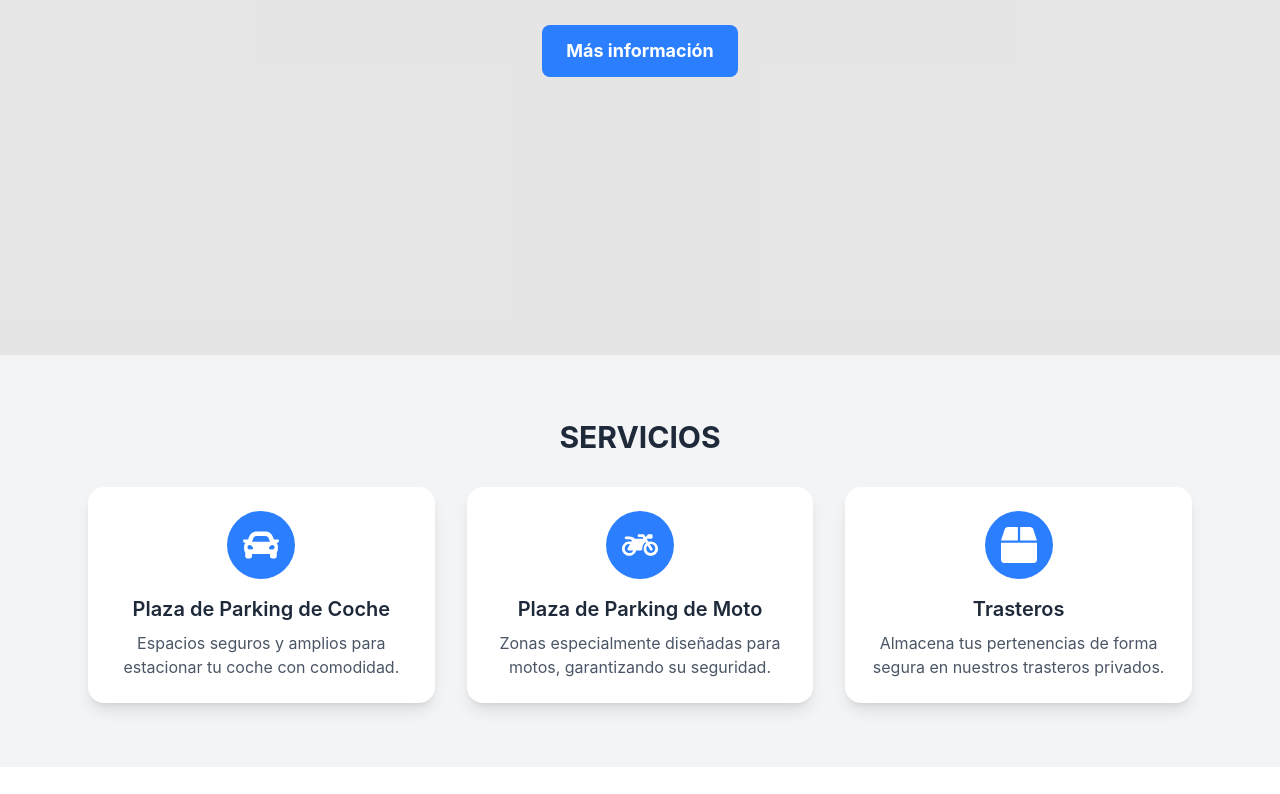
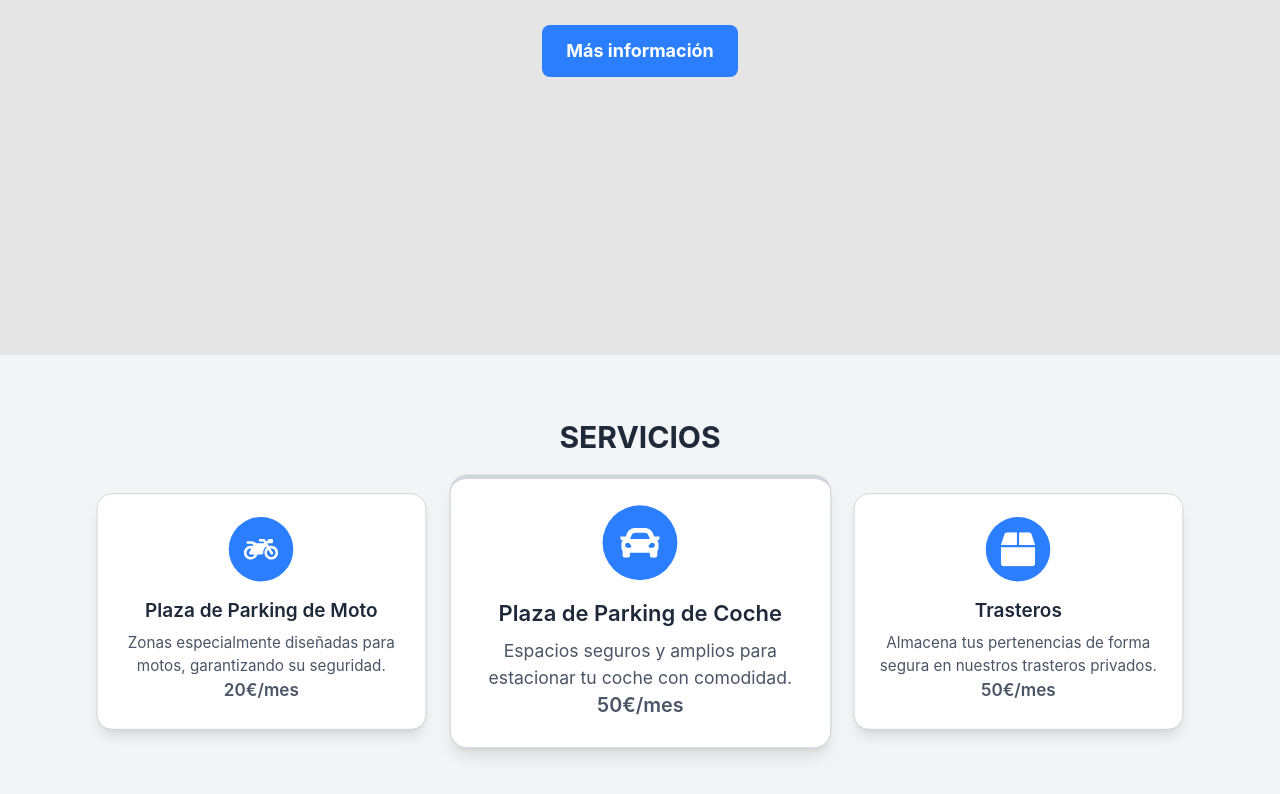
Before and after one commit to Danielnvrrt/santa-adela, a React (Vite) app: page / in a window 1280 px wide. Shown: the part 445-1239 px from the top of the page. Before the commit the page ends 1212 px from the top, so only its background shows below. Built offline with nearby package versions, Linux system fonts and the light colour scheme; what smooth-scroll would draw is missing.

Commit message:
include prices in services component

```diff
--- a/src/components/services.jsx
+++ b/src/components/services.jsx
@@ -1,36 +1,50 @@
+import { useState } from "react";
 import { FaCar, FaMotorcycle, FaBox } from "react-icons/fa";
 
 const services = [
   {
+    icon: <FaMotorcycle className="text-white text-4xl" />,
+    title: "Plaza de Parking de Moto",
+    name: "moto",
+    description:
+      "Zonas especialmente diseñadas para motos, garantizando su seguridad.",
+    price: "20€/mes",
+  },
+  {
     icon: <FaCar className="text-white text-4xl" />,
     title: "Plaza de Parking de Coche",
+    name: "coche",
     description:
       "Espacios seguros y amplios para estacionar tu coche con comodidad.",
-  },
-  {
-    icon: <FaMotorcycle className="text-white text-4xl" />,
-    title: "Plaza de Parking de Moto",
-    description:
-      "Zonas especialmente diseñadas para motos, garantizando su seguridad.",
+    price: "50€/mes",
   },
   {
     icon: <FaBox className="text-white text-4xl" />,
     title: "Trasteros",
+    name: "trastero",
     description:
       "Almacena tus pertenencias de forma segura en nuestros trasteros privados.",
+    price: "50€/mes",
   },
 ];
 
 export const Services = () => {
+  const [selectedPlan, setSelectedPlan] = useState("coche");
+
   return (
-    <section id="services" className="py-16 bg-gray-100 scroll-my-[80px]">
+    <section id="services" className="py-16 bg-gray-100">
       <div className="max-w-6xl mx-auto text-center px-6">
         <h2 className="text-3xl font-bold text-gray-800 mb-8">SERVICIOS</h2>
         <div className="grid md:grid-cols-3 gap-8">
           {services.map((service, index) => (
             <div
               key={index}
-              className="bg-white p-6 rounded-2xl shadow-lg flex flex-col items-center max-w-sm mx-auto"
+              className={`bg-white border border-gray-300 p-6 rounded-2xl shadow-lg flex flex-col items-center max-w-sm mx-auto transition-all duration-300 ${
+                selectedPlan === service.name
+                  ? "scale-110 border-t-4"
+                  : "scale-95"
+              }`}
+              onClick={() => setSelectedPlan(service.name)}
             >
               <div className="bg-blue-500 p-4 rounded-full mb-4">
                 {service.icon}
@@ -41,6 +55,9 @@ export const Services = () => {
               <p className="text-gray-600 text-center mt-2">
                 {service.description}
               </p>
+              <h4 className="text-lg font-semibold text-gray-600">
+                {service.price}
+              </h4>
             </div>
           ))}
         </div>
```
